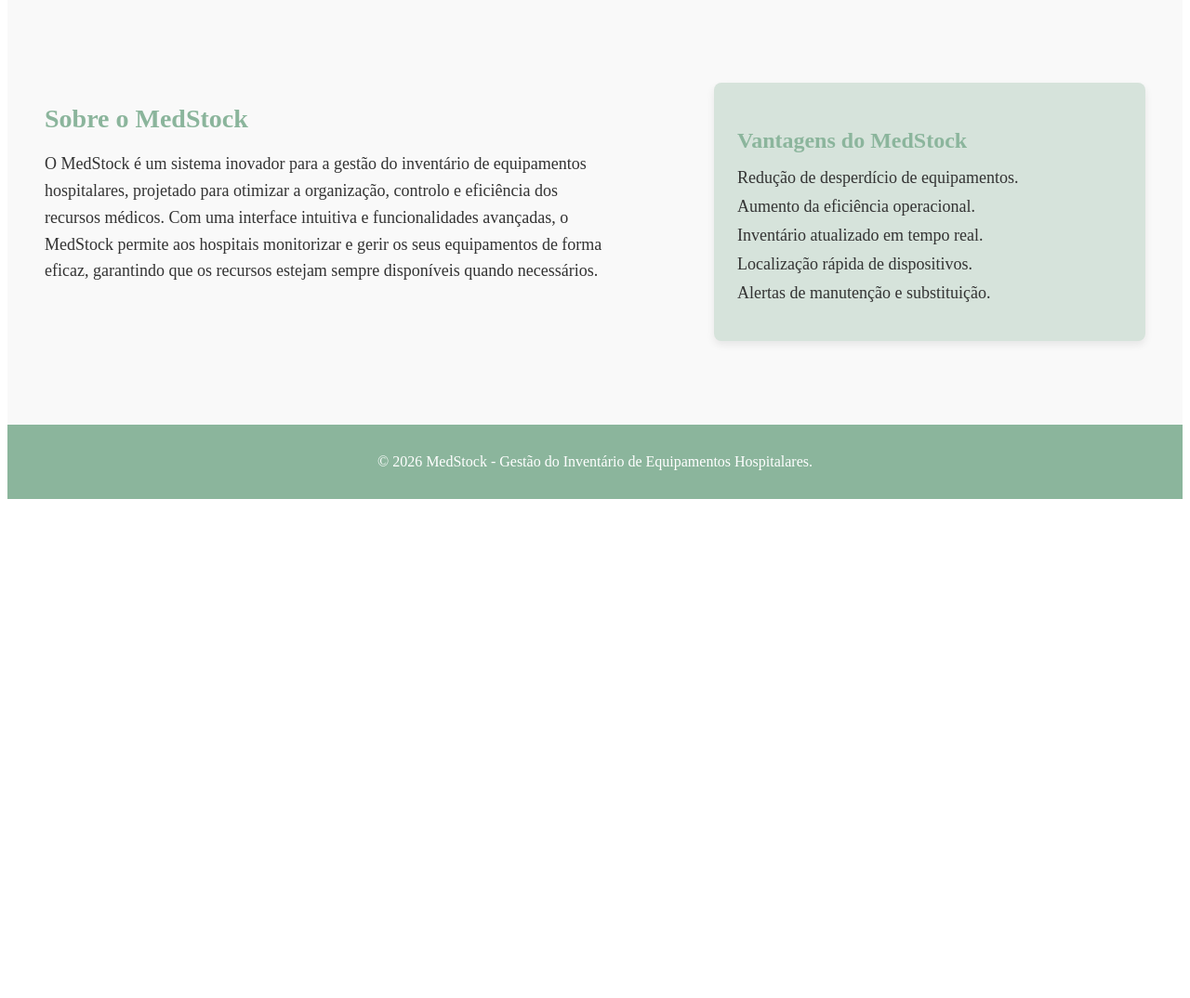
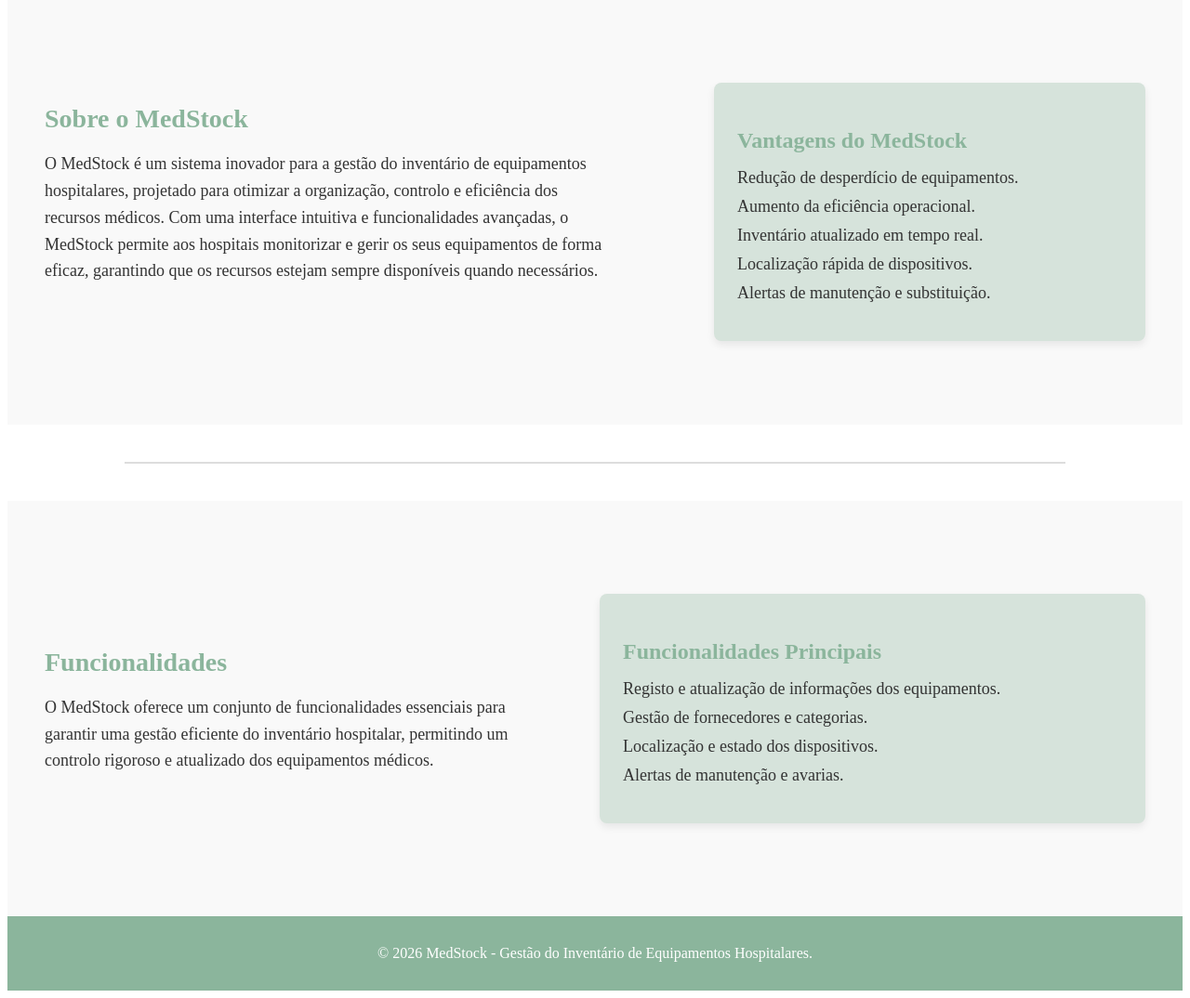
Before and after one commit to GabrielaArantes/projetoSIBDAS, a PHP site: page / in a window 1280 px wide. Shown: the part 559-1633 px from the top of the page at 93% size. Before the commit the page ends 1096 px from the top, so only its background shows below. Run offline with PHP 8.4, Linux system fonts and the light colour scheme.

Commit message:
10- implementação das funcionalidades e layout, criação de separador

```diff
--- a/frontend/assets/css/estilos.css
+++ b/frontend/assets/css/estilos.css
@@ -166,3 +166,57 @@ main {
     margin-bottom: 10px;
     color: #333;
 }
+
+#funcionalidades {
+    background-color: #f9f9f9;
+    padding: 60px 40px;
+}
+
+.funcontainer {
+    display: flex;
+    justify-content: center;
+    align-items: center;
+    gap: 60px;
+    max-width: 1300px;
+    margin: 0 auto;
+    padding: 40px 0;
+}
+
+.funcontent,
+.funlista {
+    flex: 1;
+    text-align: left;
+}
+
+.funlista {
+    background-color: lch(89.09% 6.27 157.56);
+    padding: 25px;
+    border-radius: 8px;
+    box-shadow: 0 4px 8px rgba(0, 0, 0, 0.08);
+    border: 1 px solid #ddd;
+}
+
+.funlista h3 {
+    font-size: 24px;
+    color: lch(70.19% 20.63 156.35);
+    margin-bottom: 15px;
+}
+
+.funlista ul {
+    list-style: none;
+    padding: 0;
+}
+
+.funlista li {
+    font-size: 18px;
+    margin-bottom: 10px;
+    color: #333;
+    font-weight: 400;
+}
+
+.separador {
+    width: 80%;
+    margin: 40px auto;
+    border: none;
+    border-top: 2px solid #ddd;
+}
--- a/frontend/index.html
+++ b/frontend/index.html
@@ -64,6 +64,28 @@
                 </div>
             </div>
         </section>
+
+        <hr class="separador">
+
+        <section id="funcionalidades">
+            <div class="funcontainer">
+                <div class="funcontent">
+                    <h2>Funcionalidades</h2>
+                    <p>
+                        O MedStock oferece um conjunto de funcionalidades essenciais para garantir uma gestão eficiente
+                        do inventário hospitalar, permitindo um controlo rigoroso e atualizado dos equipamentos médicos.
+                    </p>
+                </div>
+                <div class="funlista">
+                    <h3>Funcionalidades Principais</h3>
+                    <ul>
+                        <li>Registo e atualização de informações dos equipamentos.</li>
+                        <li>Gestão de fornecedores e categorias.</li>
+                        <li>Localização e estado dos dispositivos.</li>
+                        <li>Alertas de manutenção e avarias.</li>
+                    </ul>
+                </div>
+            </div>
     </main>
 
     <footer>
```
